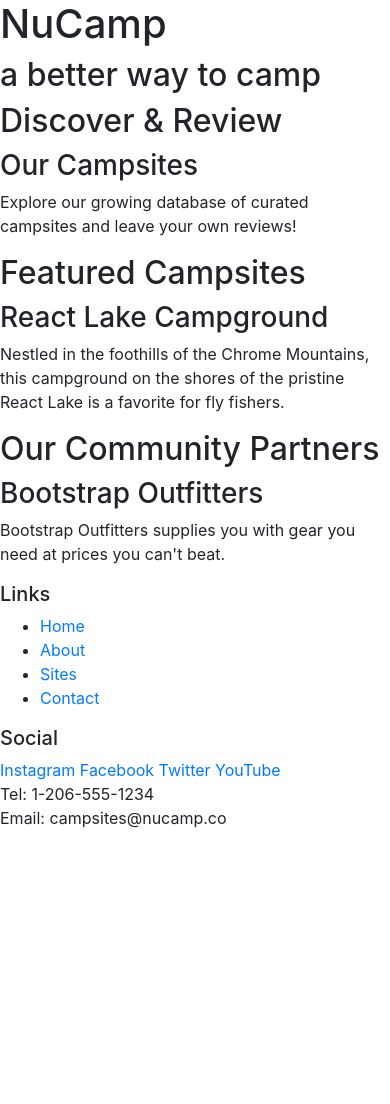
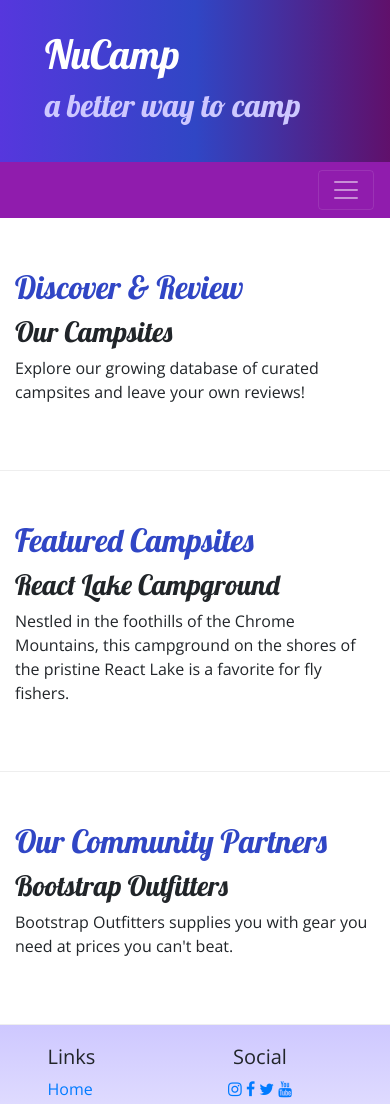
Before and after one commit to Joyaburke/nucampsite, a website: page index.html in a window 390 px wide. Shown: the top 1104 px of the page. Before the commit the page ends 844 px from the top, so only its background shows below. Drawn offline with nearby package versions, Linux system fonts and the light colour scheme.

Commit message:
Added files
Added all updated and created files from course that I didn't know how to add and commit before.

```diff
--- /dev/null
+++ b/css/styles.css
@@ -0,0 +1,37 @@
+body{
+    font-family: "Open Sans", sans-serif;
+}
+
+h1, h2, h3 {
+    font-family: "Lobster", cursive;
+}
+
+h2 {
+    color: #3046c5
+}
+
+header h2 {
+    color: #CEC8FF
+}
+
+footer {
+    background-image: linear-gradient(#CEC8FF, white);
+    padding: 20px 0;
+}
+
+.jumbotron {
+    margin: 0;
+    padding: 30px;
+    background-image: linear-gradient(to right, #5637DD, #3046C5, #60106B);
+    color: white;
+}
+
+.row-content {
+    padding: 50px 0;
+    border-bottom: 1px ridge;
+    min-height: 200px;
+}
+
+.navbar {
+    background-color: #901cad;
+}
--- a/index.html
+++ b/index.html
@@ -1,6 +1,5 @@
 <!DOCTYPE html>
 <html lang="en">
-
   <head>
     <!-- Required meta tags always come first -->
     <meta charset="utf-8" />
@@ -9,56 +8,110 @@
     <!-- Bootstrap CSS -->
     <link rel="stylesheet" href="node_modules/bootstrap/dist/css/bootstrap.min.css" />
 
+    <!-- Additional CSS must be placed after Bootstrap CSS -->
+    <link rel="stylesheet" href="node_modules/font-awesome/css/font-awesome.min.css" />
+    <link rel="stylesheet" href="https://fonts.googleapis.com/css?family=Lobster|Open+Sans" />
+    <link rel="stylesheet" href="css/styles.css" />
     <title>NuCamp: A Better Way To Camp</title>
 </head>
 
   <body>
-
-    <header>
-        <div>
+    <header class="jumbotron jumbotron-fluid">
+      <div class="container">
+        <div class="row">
+          <div class="col">
             <h1>NuCamp</h1>
             <h2>a better way to camp</h2>
           </div>
+        </div>
+      </div>
     </header>
 
-    <div>
-        <h2>Discover & Review</h2>
+    <nav class="navbar navbar-expand-sm navbar-dark sticky-top">
+      <div class="container">
+        <button class="navbar-toggler ml-auto" type="button" data-toggle="collapse" data-target="#nucampNavbar">
+          <span class="navbar-toggler-icon"></span>
+        </button>
+        <div class="collapse navbar-collapse" id="nucampNavbar">
+          <ul class="navbar-nav">
+            <li class="nav-item active"><a class="nav-link" href="#"><i class="fa fa-home fa-lg"></i> Home</a></li>
+            <li class="nav-item"><a class="nav-link" href="aboutus.html"><i class="fa fa-info fa-lg"></i> About</a></li>
+            <li class="nav-item"><a class="nav-link" href ="#"><i class="fa fa-list fa-lg"></i> Sites</a></li>
+            <li class="nav-item"><a class="nav-link" href="#"><i class="fa fa-address-cart fa-lg"></i> contact</a></li>
+          </ul>
+          </div>
+      </div>
+    </nav>
+
+    <div class="container">
+      <div class="row row-content
+      align-items-center">
+        <div class="col-sm-4 order-sm-last col-md-3">
+          <h2 class="text-sm-right">Discover & Review</h2>
+        </div>
+        <div class="col">
           <h3>Our Campsites</h3>
-        <p>Explore our growing database of curated campsites and leave your own reviews!</p>
+          <p>
+            Explore our growing database of curated campsites and leave your own
+            reviews!
+          </p>
+        </div>
       </div>
 
-    <div>
+      <div class="row row-content
+      align-items-center">
+        <div class="col-sm-4 col-me-3">
           <h2>Featured Campsites</h2>
+        </div>
+        <div class="col">
           <h3>React Lake Campground</h3>
-        <p>Nestled in the foothills of the Chrome Mountains, this campground on the shores of the pristine React Lake is a favorite for fly fishers.</p>
+          <p>
+            Nestled in the foothills of the Chrome Mountains, this campground on
+            the shores of the pristine React Lake is a favorite for fly fishers.
+          </p>
+        </div>
       </div>
 
-    <div>
-        <h2>Our Community Partners</h2>
+      <div class="row row-content
+      align-items-center">
+        <div class="col-sm-4 order-sm-last col-med-3">
+          <h2 class="text-sm-right">Our Community Partners</h2>
+        </div>
+        <div class="col">
           <h3>Bootstrap Outfitters</h3>
-        <p>Bootstrap Outfitters supplies you with gear you need at prices you can't beat.</p>
+          <p>
+            Bootstrap Outfitters supplies you with gear you need at prices you
+            can't beat.
+          </p>
+        </div>
+      </div>
     </div>
 
     <footer>
-        <div>
+      <div class="container">
+        <div class="row">
+          <div class="col-4 col-sm-2 offset-1">
             <h5>Links</h5>
-            <ul>
+            <ul class="list-unstyled">
               <li><a href="#">Home</a></li>
               <li><a href="#">About</a></li>
               <li><a href="#">Sites</a></li>
               <li><a href="#">Contact</a></li>
             </ul>
           </div>
-        <div>
+          <div class="col-6 col-sm-5
+          text-center">
             <h5>Social</h5>
-            <a href="http://instagram.com/">Instagram</a>
-            <a href="http://facebook.com/">Facebook</a>
-            <a href="http://twitter.com/">Twitter</a>
-            <a href="http://youtube.com/">YouTube</a>
+            <a href="http://instagram.com/"><i class="fa fa-instagram"></i></a>
+            <a href="http://facebook.com/"><i class="fa fa-facebook"></i></a>
+            <a href="http://twitter.com/"><i class="fa fa-twitter"></i></a>
+            <a href="http://youtube.com/"><i class="fa fa-youtube"></i></a>
           </div>
-        <div>
-            Tel: 1-206-555-1234<br />
-            Email: campsites@nucamp.co
+          <div class="col-sm-4 text-center">
+            <i class="fa fa-phone fa-lg"></i> 1-206-555-1234<br />
+            <i class="fa fa-envelope fa-lg text-primary"></i> campsites@nucamp.co
+          </div>
+        </div>
       </div>
     </footer>
 
@@ -66,7 +119,5 @@
     <script src="node_modules/jquery/dist/jquery.slim.min.js"></script>
     <script src="node_modules/popper.js/dist/umd/popper.min.js"></script>
     <script src="node_modules/bootstrap/dist/js/bootstrap.min.js"></script>
-
   </body>
-
 </html>
--- a/package.json
+++ b/package.json
@@ -15,6 +15,8 @@
   },
   "dependencies": {
     "bootstrap": "^4.5.2",
+    "bootstrap-social": "^5.1.1",
+    "font-awesome": "^4.7.0",
     "jquery": "^3.5.1",
     "popper.js": "^1.16.1"
   }
```
Also changed, not shown: aboutus.html (added, +152 -0 lines), contactus.html (added, +122 -0 lines), 1 other file. Lines whose indentation alone changed are shown as unchanged.
